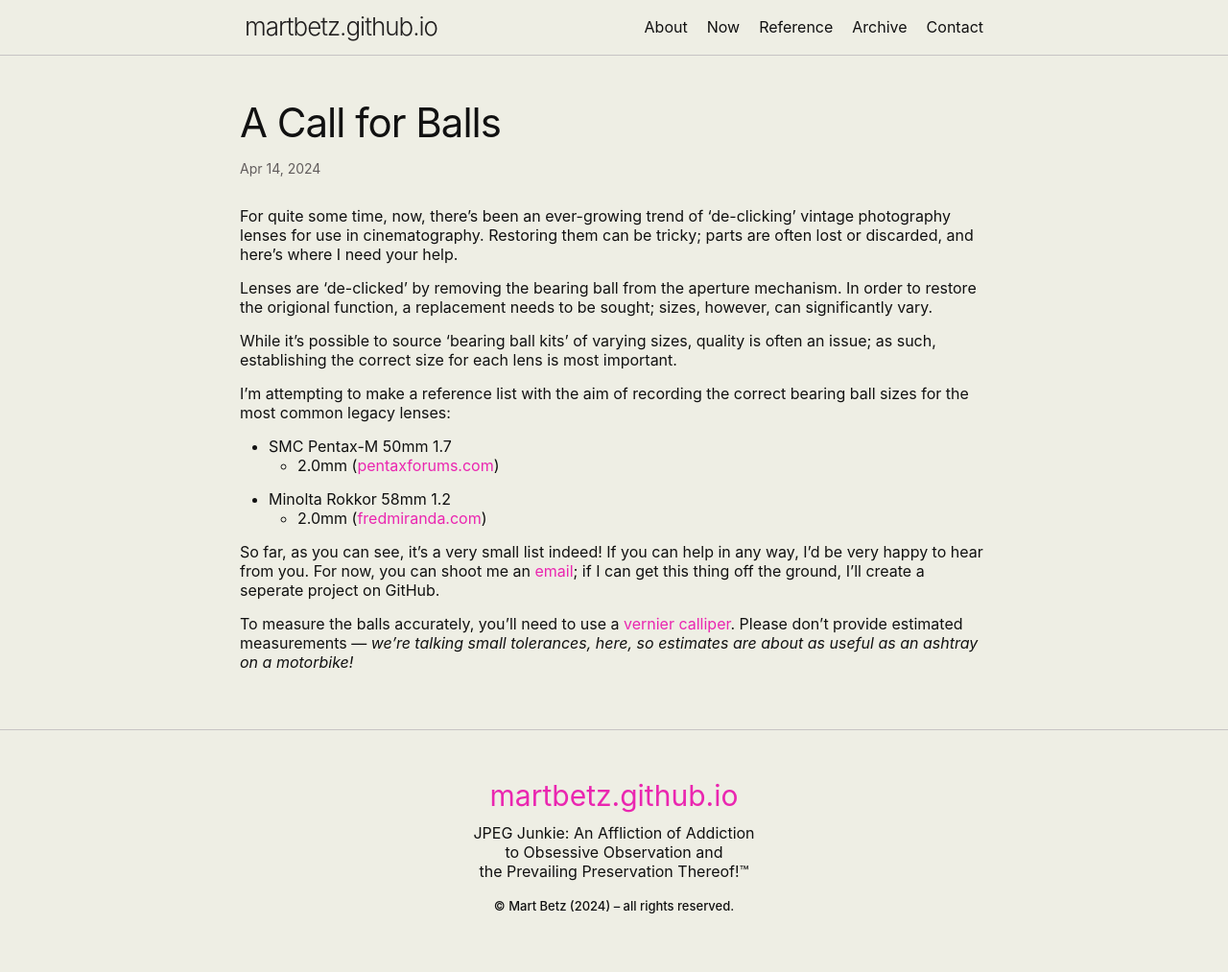
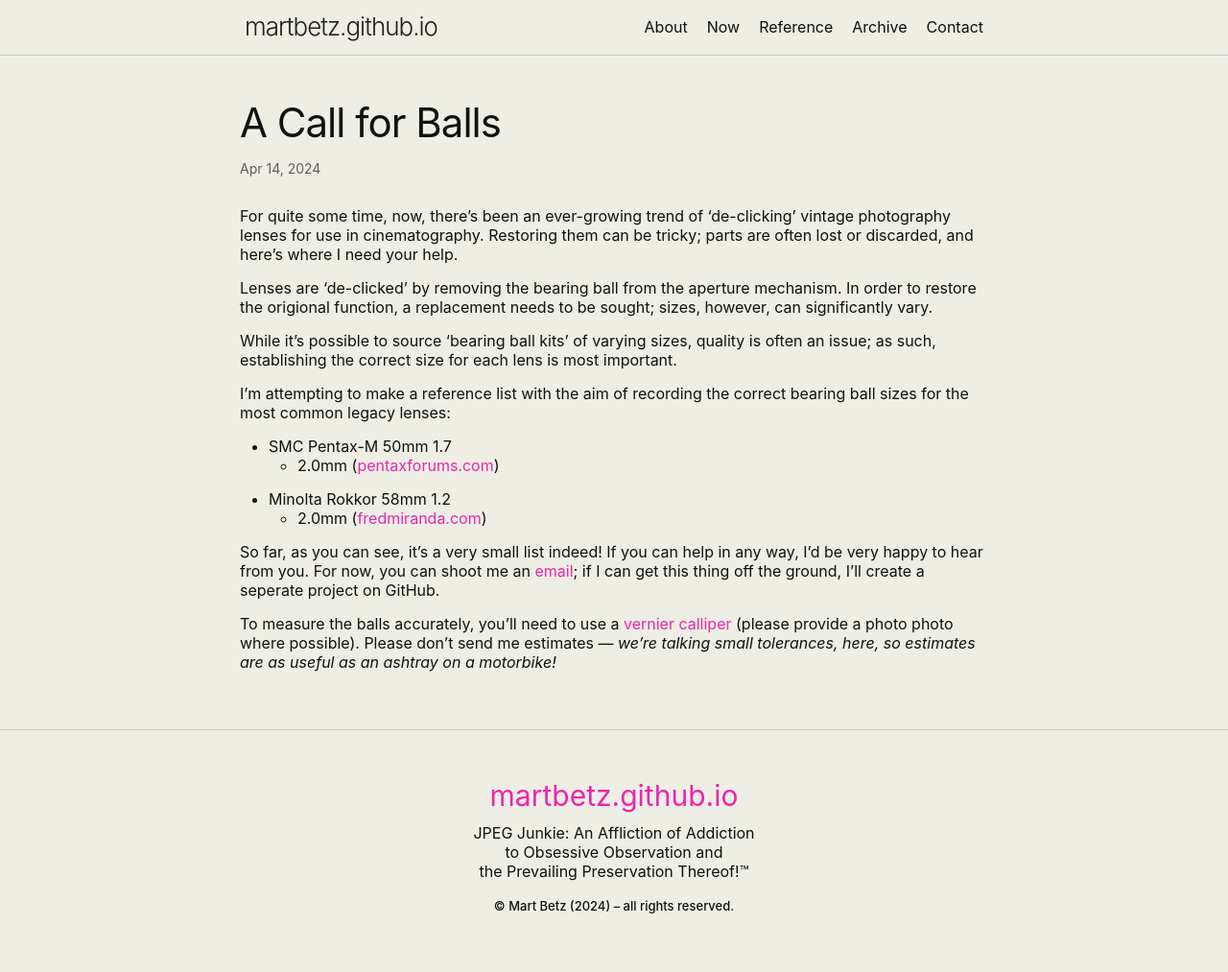
Before and after one commit to martbetz/martbetz.github.io, a Jekyll site: the page built from _posts/2024-04-14-bearing-balls.md, in a window 1280 px wide. Shown: the whole page at 96% size. Built offline with Jekyll 4.4.1, drawn with Linux system fonts in a browser that asks for light colours.

Commit message:
Update 2024-04-14-bearing-balls.md

```diff
--- a/_posts/2024-04-14-bearing-balls.md
+++ b/_posts/2024-04-14-bearing-balls.md
@@ -22,4 +22,4 @@
 
 So far, as you can see, it's a very small list indeed! If you can help in any way, I'd be very happy to hear from you. For now, you can shoot me an [email](https://martbetz.github.io/contact.html); if I can get this thing off the ground, I'll create a seperate project on GitHub.
 
-To measure the balls accurately, you’ll need to use a <a href="https://en.m.wikipedia.org/wiki/Calipers#Vernier_caliper)">vernier calliper</a>. Please don’t provide estimated measurements&nbsp;— <i>we’re talking small tolerances, here, so estimates are about as useful as an ashtray on a motorbike!</i>
+To measure the balls accurately, you’ll need to use a <a href="https://en.m.wikipedia.org/wiki/Calipers#Vernier_caliper)">vernier calliper</a> (please provide a photo photo where possible). Please don’t send me estimates&nbsp;— <i>we’re talking small tolerances, here, so estimates are as useful as an ashtray on a motorbike!</i>
```
